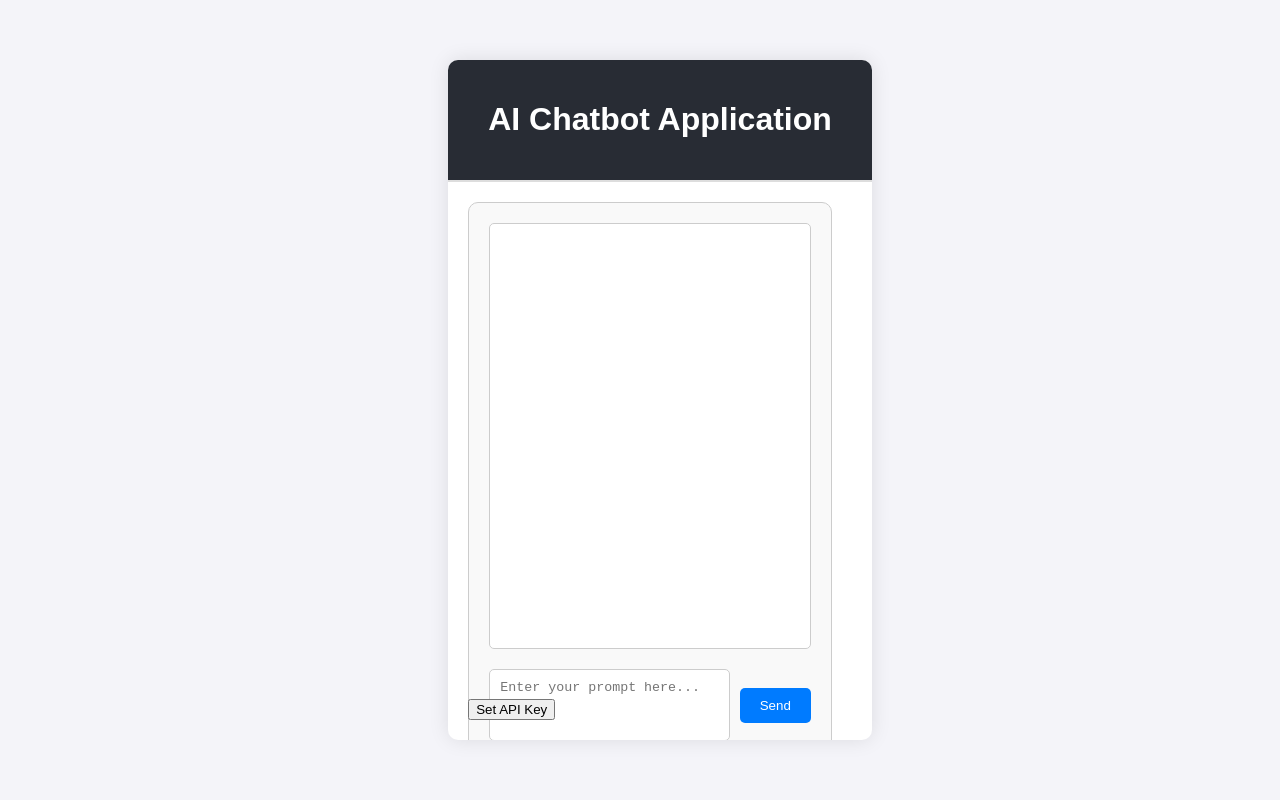
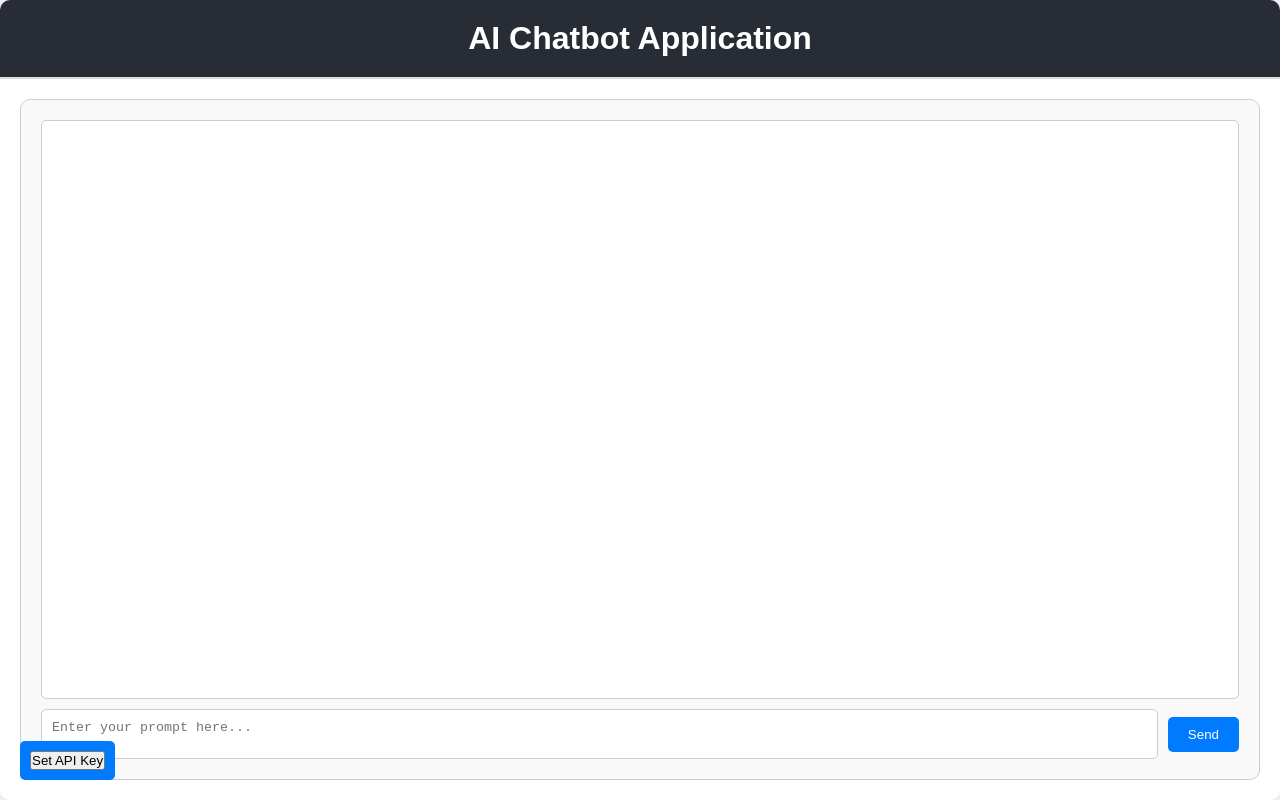
Before and after one commit to Jaidarshan/CHATBOT_APPLICATION, a React (Create React App) app: page / in a window 1280 px wide. Built offline with nearby package versions, Linux system fonts and the light colour scheme.

Commit message:
updated style

```diff
--- a/src/App.css
+++ b/src/App.css
@@ -1,27 +1,28 @@
-body {
+/* Reset default browser styles */
+* {
+  margin: 0;
+  padding: 0;
+  box-sizing: border-box;
+}
+
+body, html {
   font-family: Arial, sans-serif;
   background-color: #f4f4f9;
-  margin: 0;
-  padding: 0;
-  display: flex;
-  justify-content: center;
-  align-items: center;
-  min-height: 100vh;
+  width: 100%;
+  height: 100%;
+  overflow: hidden;
 }
 
 .App {
+  display: flex;
+  flex-direction: column;
   width: 100%;
-  max-width: 1200px; /* Increased max-width for horizontal space */
+  height: 100vh; /* Full screen height */
   background-color: #fff;
   border-radius: 10px;
   box-shadow: 0 0 20px rgba(0, 0, 0, 0.1);
   overflow: hidden;
   position: relative;
-  margin: 20px;
-  display: flex;
-  flex-direction: column;
-  justify-content: space-between;
-  height: 85vh; /* Make use of vertical space as well */
 }
 
 .App-header {
@@ -29,40 +30,75 @@ body {
   color: white;
   padding: 20px;
   text-align: center;
+  flex-shrink: 0;
   border-bottom: 2px solid #ddd;
 }
 
 .App-main {
   display: flex;
-  flex-direction: row;
+  flex-direction: column;
+  justify-content: space-between;
   flex-grow: 1;
   padding: 20px;
+  overflow: hidden;
 }
 
 .set-api-key {
   position: absolute;
   left: 20px;
   bottom: 20px;
+  padding: 10px;
+  background-color: #007bff;
+  color: white;
+  border: none;
+  border-radius: 5px;
+  cursor: pointer;
+}
+
+.api-key-modal {
+  position: fixed;
+  bottom: 80px;
+  left: 20px;
+  background-color: #ffffff;
+  border: 1px solid #ccc;
+  border-radius: 5px;
+  padding: 10px;
+  box-shadow: 0 0 10px rgba(0, 0, 0, 0.1);
+}
+
+.api-key-input {
+  padding: 10px;
+  border: 1px solid #ccc;
+  border-radius: 5px;
+  margin-right: 10px;
+}
+
+.api-key-set-button {
+  padding: 10px 20px;
+  background-color: #007bff;
+  color: white;
+  border: none;
+  border-radius: 5px;
+  cursor: pointer;
 }
 
 .chat-container {
-  flex: 1;
+  flex-grow: 1;
   display: flex;
   flex-direction: column;
   justify-content: space-between;
+  height: 100%;
+  overflow: hidden;
   border: 1px solid #ccc;
   border-radius: 10px;
   padding: 20px;
-  margin-right: 20px; /* Spacing between chat and other elements */
   background-color: #f9f9f9;
-  height: 100%;
 }
 
 .chat-history {
   flex-grow: 1;
   overflow-y: auto;
   padding: 10px;
-  margin-bottom: 10px;
   border: 1px solid #ccc;
   border-radius: 5px;
   background-color: #ffffff;
@@ -129,21 +165,21 @@ body {
   margin-top: 10px;
 }
 
-/* Adjustments for very small screens */
+/* Responsive adjustments */
 @media (max-width: 768px) {
   .App {
       flex-direction: column;
-      height: auto;
+      height: 100vh;
+      width: 100%;
+      border-radius: 0;
   }
 
   .App-main {
-      flex-direction: column;
       padding: 10px;
   }
 
   .chat-container {
       margin-right: 0;
-      margin-bottom: 20px;
       height: auto;
   }
 
```
